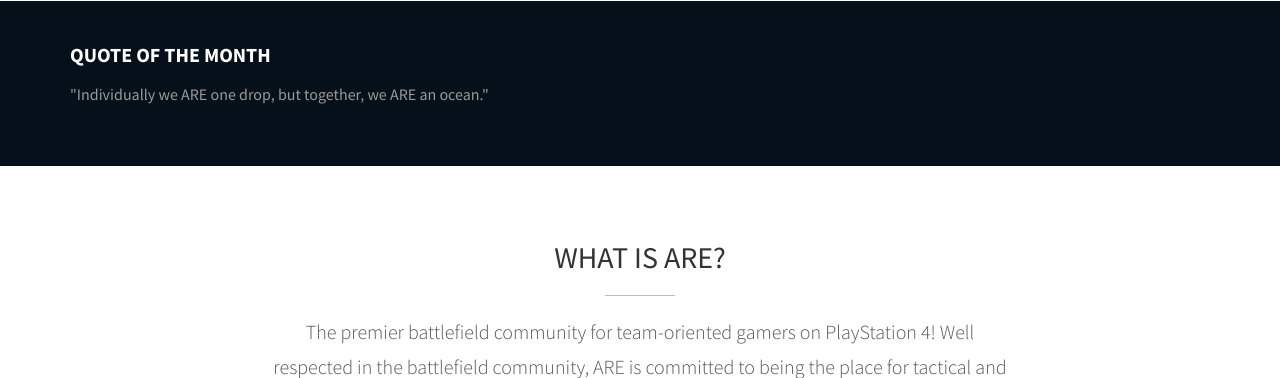
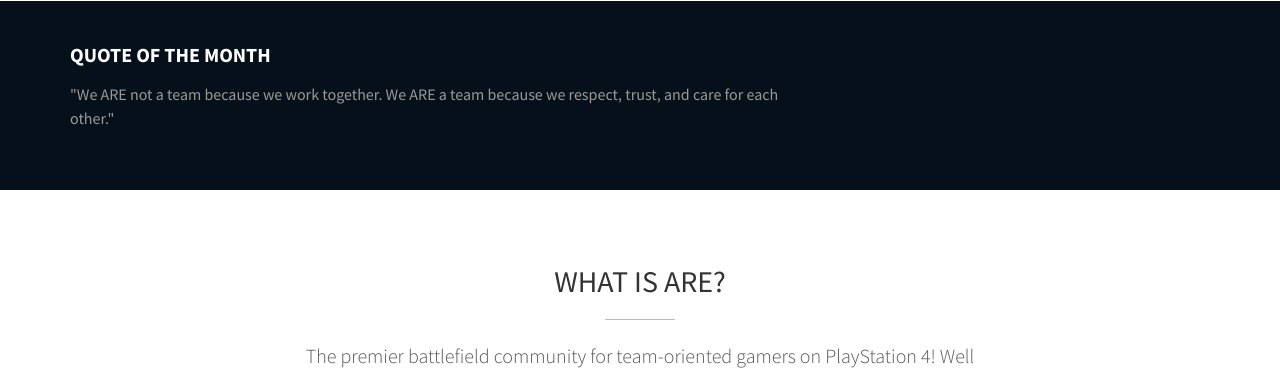
Before and after one commit to WeARE-Development/ARE-Website-V4, a PHP site: page / in a window 1280 px wide. Shown: the part 652-1030 px from the top of the page. Run offline with PHP 8.4, Linux system fonts and the light colour scheme.

Commit message:
Update index.php

```diff
--- a/index.php
+++ b/index.php
@@ -23,7 +23,7 @@
                     <div class="col-sm-8">
                         <h4 class="animated slideInDown">Quote of the Month</h4>
                         <p>
-                            "Individually we ARE one drop, but together, we ARE an ocean."
+                            "We ARE not a team because we work together. We ARE a team because we respect, trust, and care for each other."
                         </p>
                     </div>
                 </div>
```
